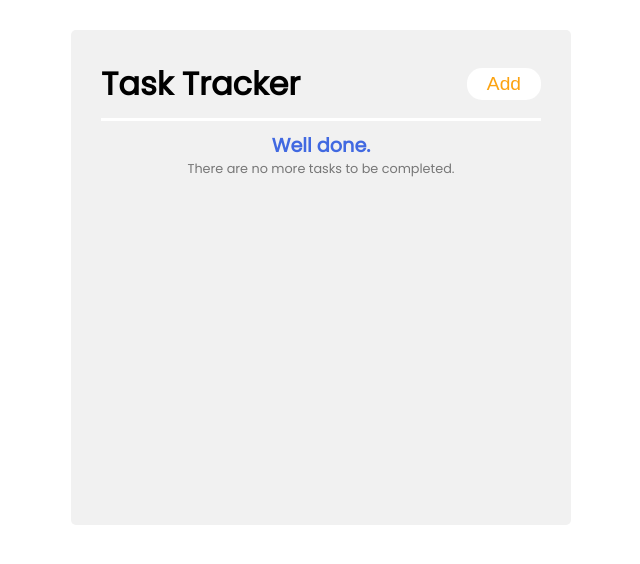
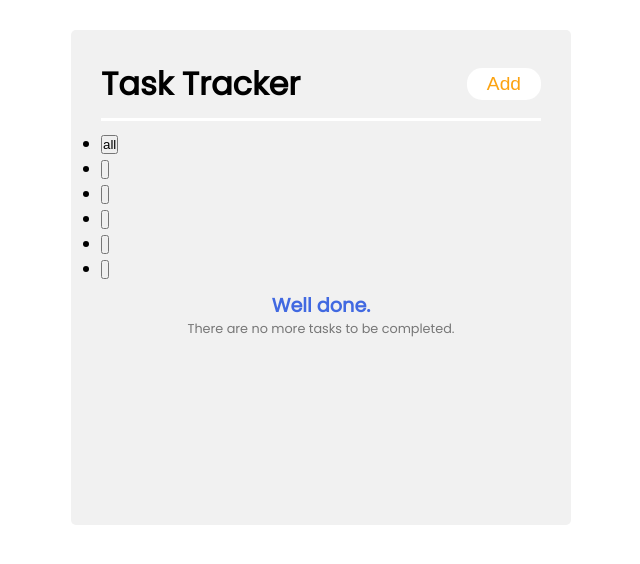
Before and after one commit to jasontwuk/React_task-tracker, a React (Create React App) app: page / in a window 1280 px wide. Shown: the top 564 px of the page, without its empty margins (319-959 px from the left). Built offline with nearby package versions, Linux system fonts and the light colour scheme.

Commit message:
add <Sorter /> to App.js

```diff
--- a/src/App.js
+++ b/src/App.js
@@ -5,6 +5,7 @@ import { v4 as uuidv4 } from "uuid";
 import "./App.scss";
 
 import Header from "./components/Header";
+import Sorter from "./components/Sorter";
 import Tasks from "./components/Tasks";
 import AddTaskForm from "./components/AddTaskForm";
 import EditTaskForm from "./components/EditTaskForm";
@@ -78,6 +79,7 @@ function App() {
   return (
     <div className="container">
       <Header onAdd={() => setShowAddTaskForm(!showAddTaskForm)} />
+      <Sorter />
       {showAddTaskForm && (
         <AddTaskForm
           //*** close AddTaskForm
```
